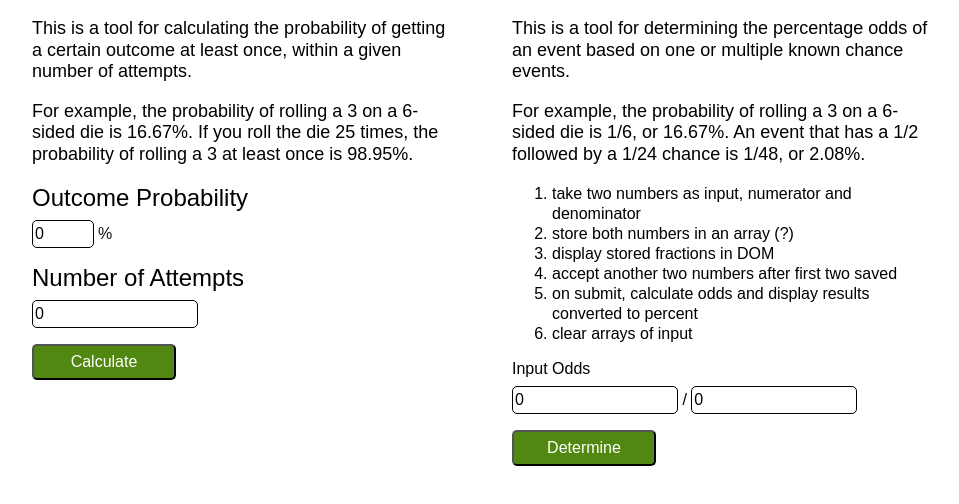
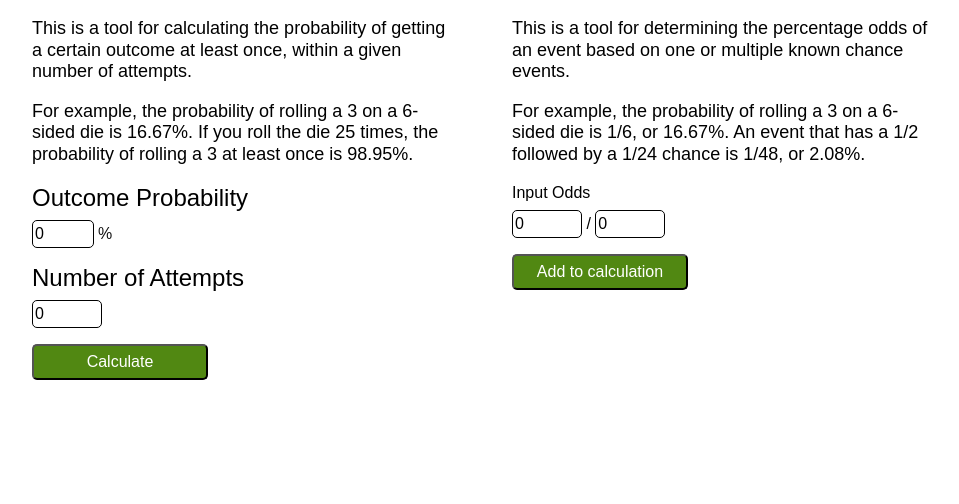
Before and after one commit to PeterBreen/probabilitycalc, a React (Create React App) app: page / in a window 1280 px wide. Shown: the top 504 px of the page, without its empty margins (160-1119 px from the left). Built offline with nearby package versions, Linux system fonts and the light colour scheme.

Commit message:
some really bad CSS I should be ashamed of, seriously fix this grosssssss react why

```diff
--- a/src/DetermineCalc.css
+++ b/src/DetermineCalc.css
@@ -1,3 +1,23 @@
 li {
 line-height: 1.25;
 }
+label {
+  display: block;
+}
+input {
+border-radius: 5px;
+font-size: 1rem;
+line-height: 1.5rem;
+}
+input[type=number] {
+  display: inline-block;
+  margin: 0.5rem 0 1rem 0;
+  width: 4rem;
+  border: 1px solid #000;
+}
+input[type=submit] {
+  background-color: #518812;
+  color: white;
+  width: 11rem;
+  padding: 0.25rem 1rem;
+}
--- a/src/DetermineCalc.js
+++ b/src/DetermineCalc.js
@@ -30,26 +30,19 @@ class DetermineCalc extends Component {
      this.setState({
        fractionArray: numArray
      });
-     event.preventDefault();
+    console.log(this.state.fractionArray);
+    event.preventDefault();
    }
 
   render() {
     return (
       <div className="determine-output">
-        <ol>
-        <li>take two numbers as input, numerator and denominator</li>
-        <li>store both numbers in an array (?)</li>
-        <li>display stored fractions in DOM</li>
-        <li>accept another two numbers after first two saved</li>
-        <li>on submit, calculate odds and display results converted to percent</li>
-        <li>clear arrays of input</li>
-        </ol>
         <form onSubmit={this.handleSubmit}>
           <label>
             Input Odds <br />
           <input id="numeratorInput" name="numeratorInput" type="number" value={this.state.currentNumerator} onChange={this.handleChange} /> / <input id="denominatorInput" name="denominatorInput" type="number" value={this.state.currentDenominator} onChange={this.handleChange} />
           </label>
-          <input type="submit" value="Determine" />
+          <input type="submit" value="Add to calculation" />
         </form>
       </div>
     )}
```
